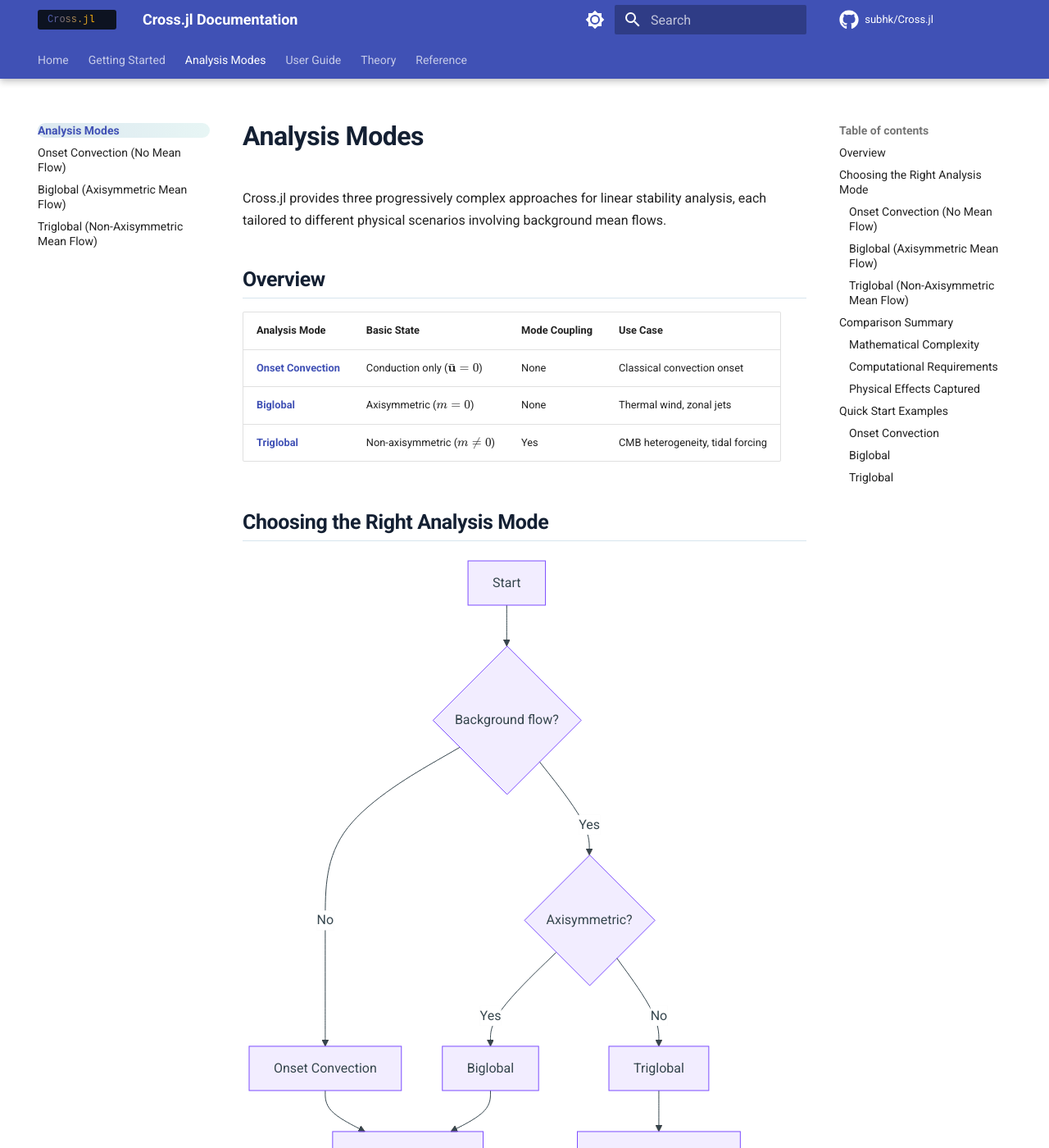
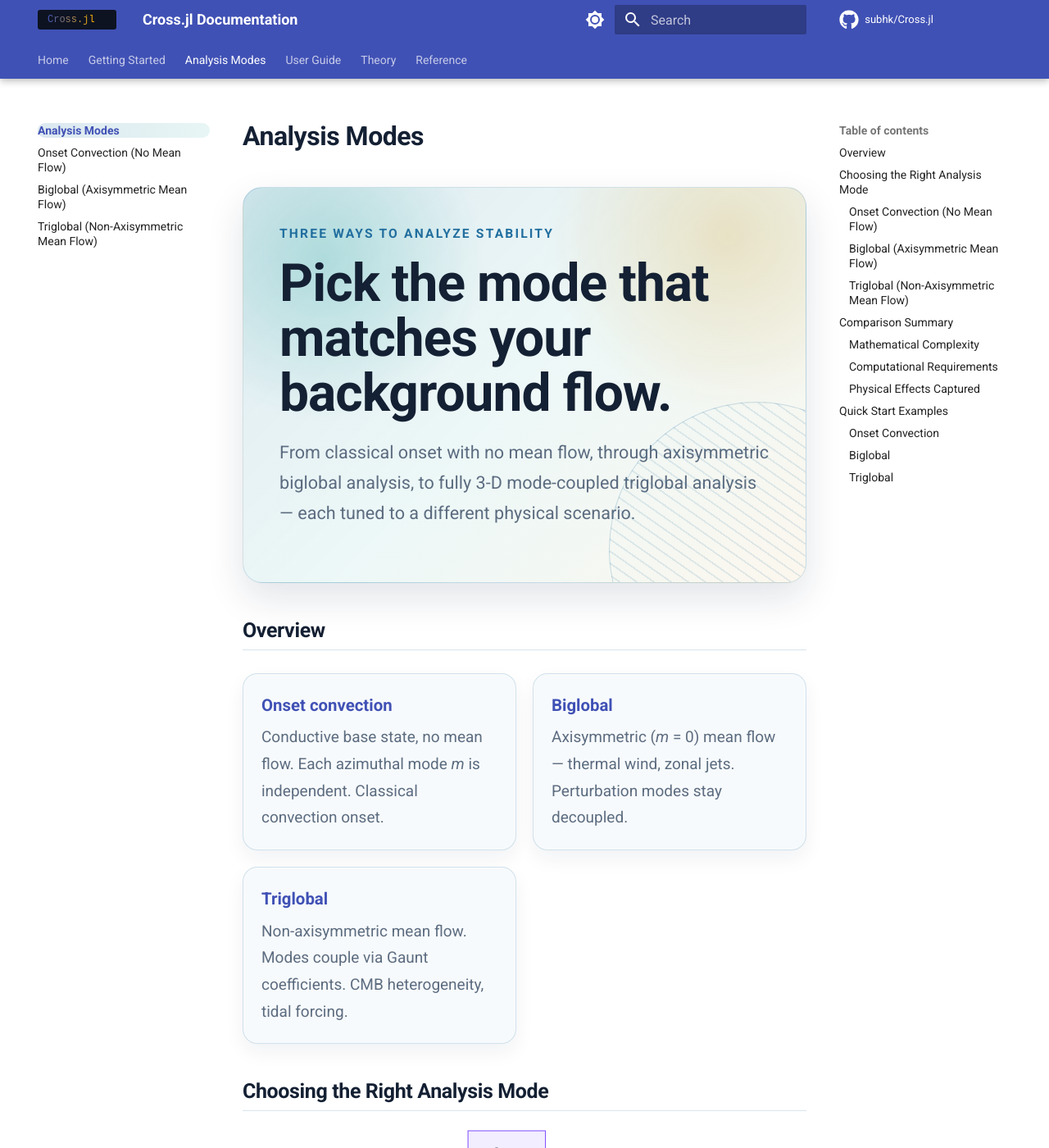
Before and after one commit to subhk/Cross.jl, an MkDocs documentation site: the page built from docs/analysis/index.md, in a window 1280 px wide and 1400 px high. Shown: the whole window at 82% size. Built offline with MkDocs 1.6.1 and Material for MkDocs 9.7.7, drawn with Linux system fonts in a browser that asks for light colours; comment, search, counter and statistics services are not loaded.

Commit message:
Update index.md

```diff
--- a/docs/analysis/index.md
+++ b/docs/analysis/index.md
@@ -1,14 +1,31 @@
 # Analysis Modes
 
-Cross.jl provides three progressively complex approaches for linear stability analysis, each tailored to different physical scenarios involving background mean flows.
+<div class="cross-hero">
+  <div class="cross-eyebrow">Three ways to analyze stability</div>
+  <h1>Pick the mode that matches your background flow.</h1>
+  <p>
+    From classical onset with no mean flow, through axisymmetric biglobal analysis,
+    to fully 3-D mode-coupled triglobal analysis &mdash; each tuned to a different
+    physical scenario.
+  </p>
+</div>
 
 ## Overview
 
-| Analysis Mode | Basic State | Mode Coupling | Use Case |
-|---------------|-------------|---------------|----------|
-| **[Onset Convection](onset_convection.md)** | Conduction only ($\bar{\mathbf{u}} = 0$) | None | Classical convection onset |
-| **[Biglobal](biglobal_stability.md)** | Axisymmetric ($m = 0$) | None | Thermal wind, zonal jets |
-| **[Triglobal](triglobal_stability.md)** | Non-axisymmetric ($m \neq 0$) | Yes | CMB heterogeneity, tidal forcing |
+<div class="cross-card-grid">
+  <div class="cross-card">
+    <strong><a href="onset_convection/">Onset convection</a></strong>
+    <p>Conductive base state, no mean flow. Each azimuthal mode <em>m</em> is independent. Classical convection onset.</p>
+  </div>
+  <div class="cross-card">
+    <strong><a href="biglobal_stability/">Biglobal</a></strong>
+    <p>Axisymmetric (<em>m</em> = 0) mean flow &mdash; thermal wind, zonal jets. Perturbation modes stay decoupled.</p>
+  </div>
+  <div class="cross-card">
+    <strong><a href="triglobal_stability/">Triglobal</a></strong>
+    <p>Non-axisymmetric mean flow. Modes couple via Gaunt coefficients. CMB heterogeneity, tidal forcing.</p>
+  </div>
+</div>
 
 ## Choosing the Right Analysis Mode
 
```
